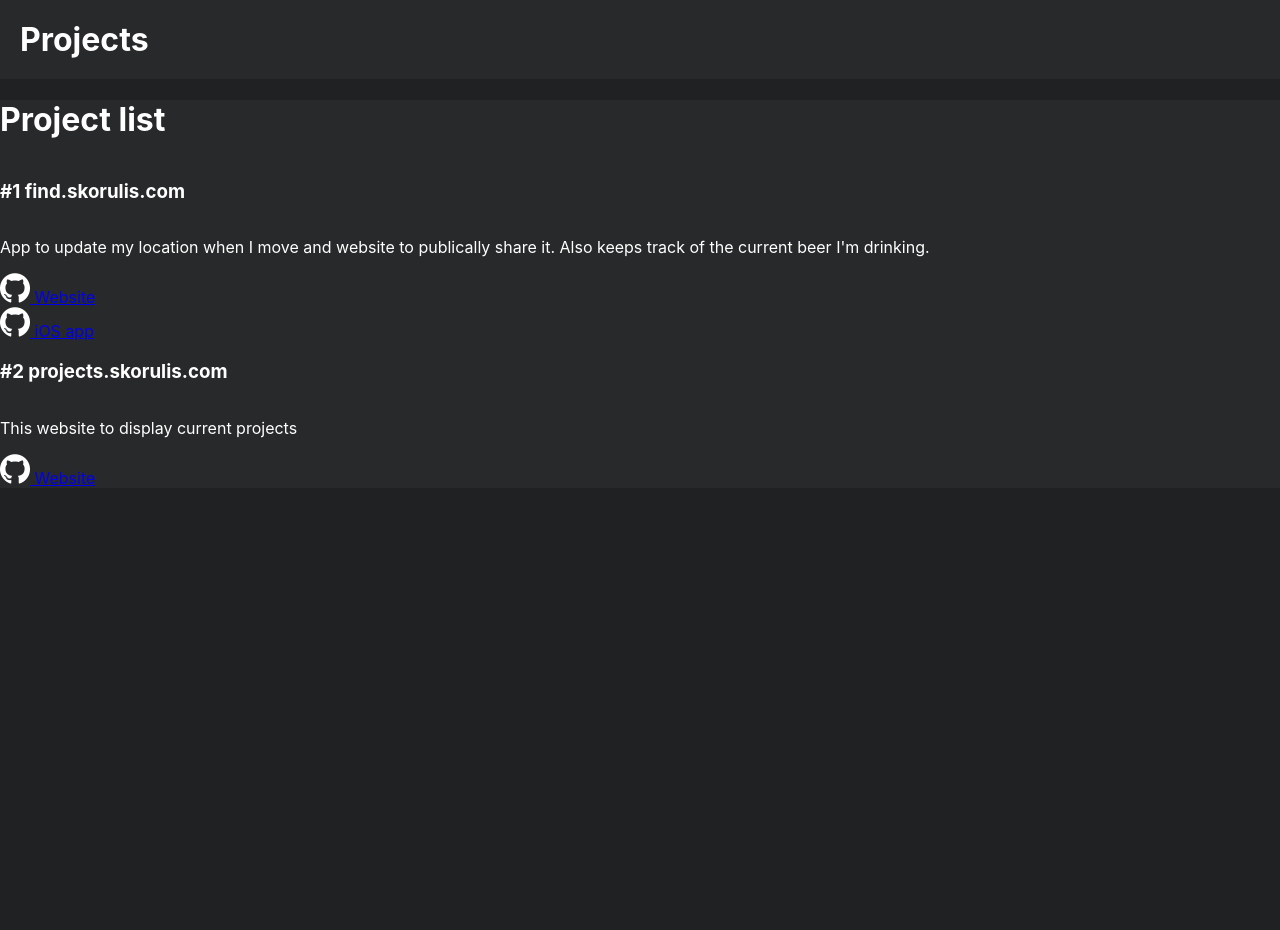
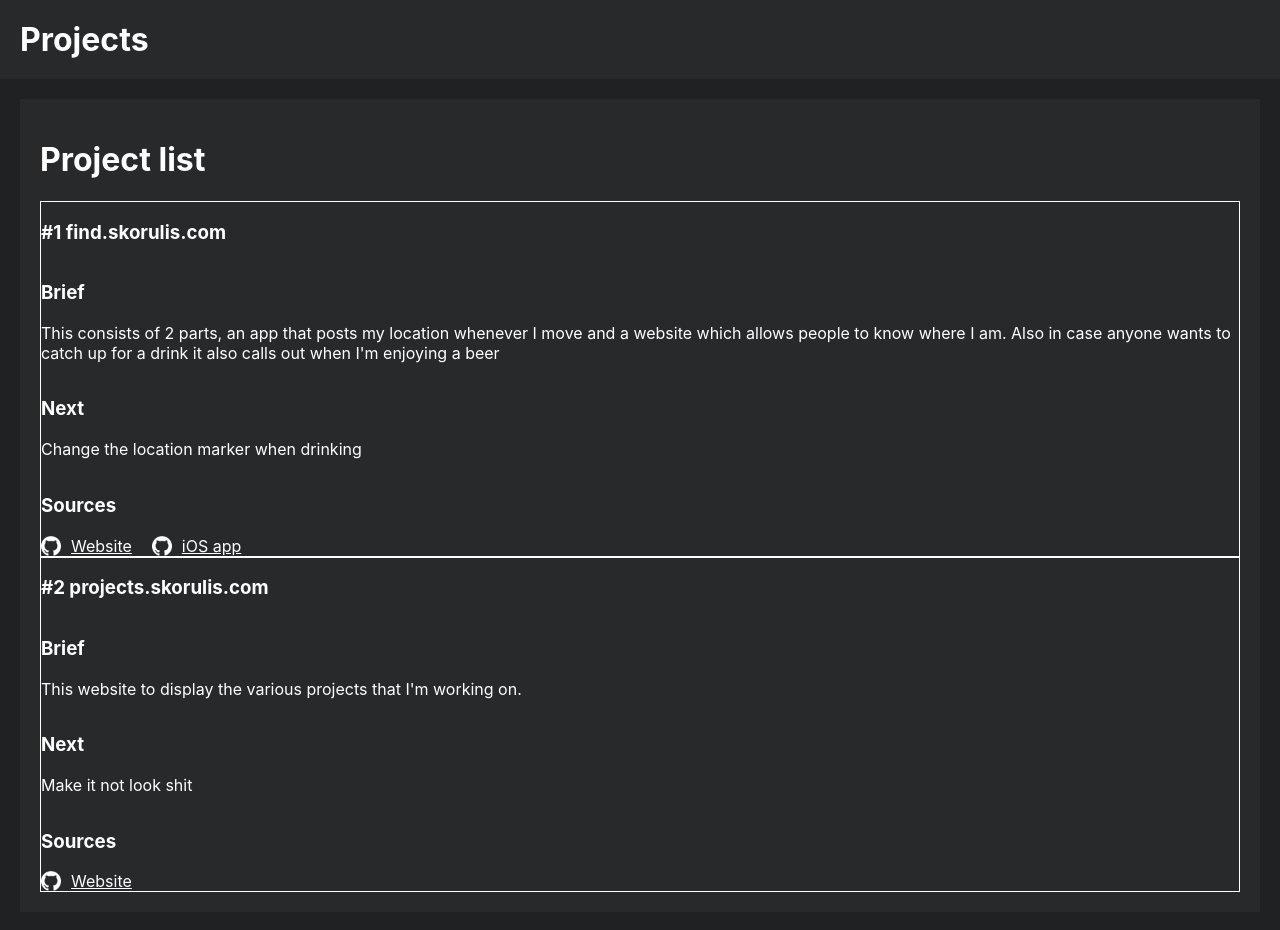
Before and after one commit to skorulis/projects.skorulis.com, a React (Create React App) app: page / in a window 1280 px wide. Before the commit the page ends 800 px from the top, so only its background shows below. Built offline with nearby package versions, Linux system fonts and the light colour scheme.

Commit message:
Various improvements

```diff
--- a/src/css/App.css
+++ b/src/css/App.css
@@ -5,4 +5,10 @@
 .page-content {
   border-radius: 20;
   background-color: #27292a;
+  margin: 20px;
+  padding: 20px;
 }
+
+a {
+  color: white;
+}
--- a/src/data/projects.json
+++ b/src/data/projects.json
@@ -2,8 +2,9 @@
     {
         "id": 1,
         "name": "find.skorulis.com",
-        "brief": "App to update my location when I move and website to publically share it. Also keeps track of the current beer I'm drinking.",
+        "brief": "This consists of 2 parts, an app that posts my location whenever I move and a website which allows people to know where I am. Also in case anyone wants to catch up for a drink it also calls out when I'm enjoying a beer",
         "status": "live",
+        "nextSteps": "Change the location marker when drinking",
         "sourceCode": [
             {
                 "title": "Website",
@@ -18,8 +19,9 @@
     {
         "id": 2,
         "name": "projects.skorulis.com",
-        "brief": "This website to display current projects",
+        "brief": "This website to display the various projects that I'm working on.",
         "status": "started",
+        "nextSteps": "Make it not look shit",
         "sourceCode": [
             {
                 "title": "Website",
--- a/src/model/Project.ts
+++ b/src/model/Project.ts
@@ -3,6 +3,7 @@ export interface Project {
     name: string
     brief: string
     status: string
+    nextSteps: string
     sourceCode?: SourceCode[]
 }
 
--- a/src/scene/ProjectCell.tsx
+++ b/src/scene/ProjectCell.tsx
@@ -18,7 +18,8 @@ export class ProjectCell extends Component<ProjectCellProps, {}> {
     render() {
         return <div style={containerStyle}>
             <h3>{this.numberString()} {this.props.project.name}</h3>
-            <p>{this.props.project.brief}</p>
+            {this.section("Brief", this.props.project.brief)}
+            {this.section("Next", this.props.project.nextSteps)}
             {this.maybeSources()}
         </div>
 
@@ -30,11 +31,29 @@ export class ProjectCell extends Component<ProjectCellProps, {}> {
             return
         }
         let items = sources.map( (source) => {
-            return <a href={source.url} > <img src={githubLogo} width={30} /> {source.title}</a>
+            return <a href={source.url}>
+                <div style={sourceLink} >
+                    <img src={githubLogo} width={20} />
+                    {source.title}
+                </div>
+            </a>
+
+
         })
+        return <div>
+            <h3>Sources</h3>
+            <div style={sourcesContainer}>
+                {items}
+            </div>
+        </div>
 
-        return <div style={containerStyle}>
-            {items}
+        return
+    }
+
+    section(title: string, body: string) {
+        return <div>
+            <h3>{title}</h3>
+            <p>{body}</p>
         </div>
     }
 
@@ -49,5 +68,19 @@ export class ProjectCell extends Component<ProjectCellProps, {}> {
 const containerStyle: CSS.Properties = {
     display: "flex",
     flexDirection: "column",
-    alignItems: "start"
+    alignItems: "start",
+    border: "solid 1px"
 }
+
+const sourcesContainer: CSS.Properties = {
+    display: "flex",
+    flexDirection: "row",
+    gap: "20px"
+}
+
+const sourceLink: CSS.Properties = {
+    display: "flex",
+    flexDirection: "row",
+    alignItems: "center",
+    gap: "10px"
+}
```
